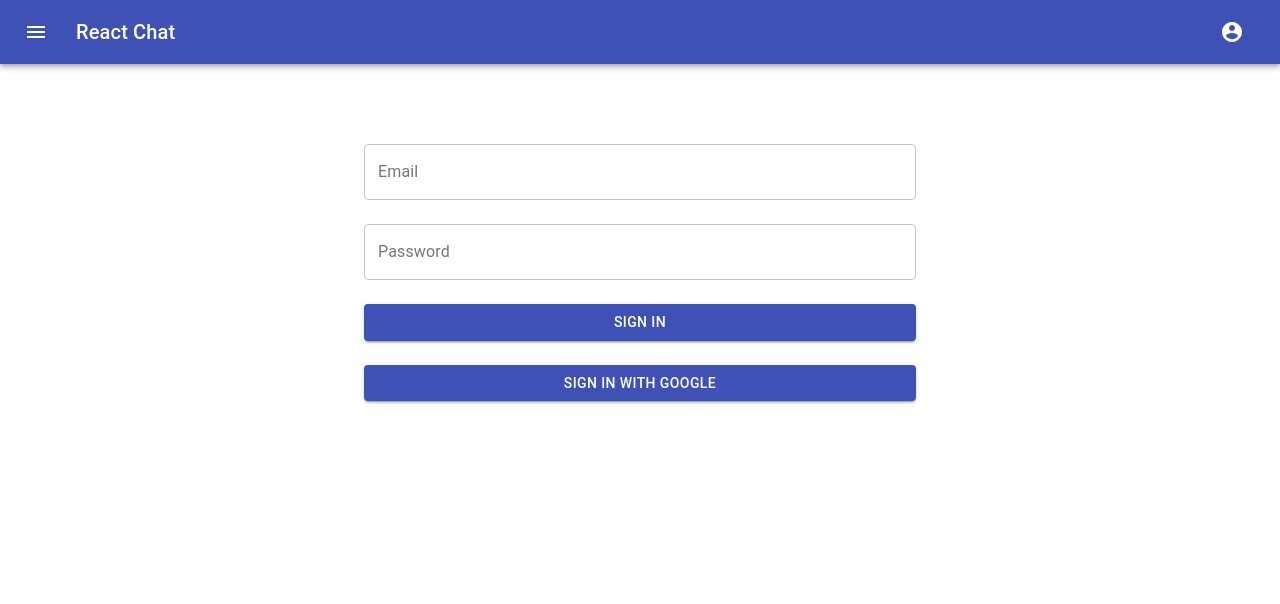
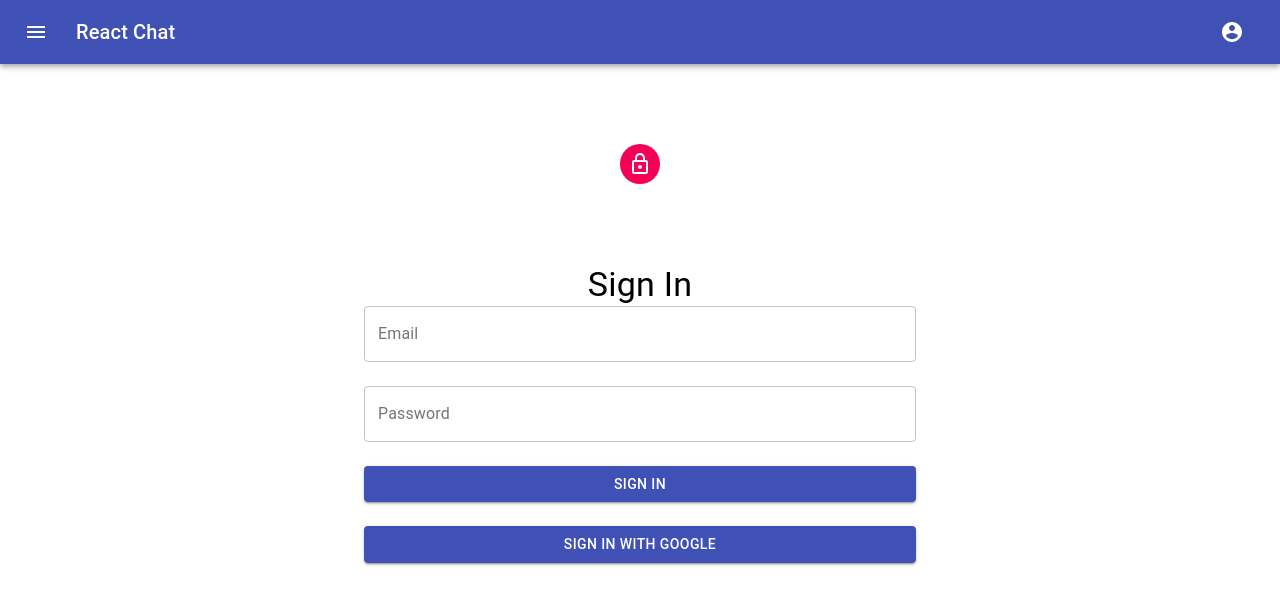
Before and after one commit to stphncrt/React_Chat, a React (Create React App) app: page /signIn in a window 1280 px wide. Shown: the top 604 px of the page. Built offline with nearby package versions, Linux system fonts and the light colour scheme; no server answers.

Commit message:
Validation Yup library added

```diff
--- a/package.json
+++ b/package.json
@@ -5,6 +5,7 @@
     "dependencies": {
         "@material-ui/core": "^4.12.3",
         "@material-ui/icons": "^4.11.2",
+        "@mui/icons-material": "^5.0.1",
         "@testing-library/jest-dom": "^5.11.4",
         "@testing-library/react": "^11.1.0",
         "@testing-library/user-event": "^12.1.10",
@@ -15,7 +16,8 @@
         "react-dom": "^17.0.2",
         "react-router-dom": "^5.3.0",
         "react-scripts": "4.0.3",
-        "web-vitals": "^1.0.1"
+        "web-vitals": "^1.0.1",
+        "yup": "^0.32.9"
     },
     "scripts": {
         "start": "react-scripts start",
--- a/src/firebase/firebase.utils.js
+++ b/src/firebase/firebase.utils.js
@@ -19,14 +19,25 @@ class Firebase {
 		firebase.initializeApp(config);
 		this.firebaseAuth = firebase.auth();
 	}
-	register(email, password) {
-		this.firebaseAuth.createUserWithEmailAndPassword(email, password);
+	async register(displayName, email, password) {
+		try {
+			await this.firebaseAuth.createUserWithEmailAndPassword(email, password);
+			this.firebaseAuth.currentUser.updateProfile({
+				displayName, //displayName : displayName,
+			});
+		} catch (error) {
+			console.log(error);
+		}
 	}
 	useGoogleProvider() {
 		const googleProvider = new firebase.auth.GoogleAuthProvider();
 		googleProvider.setCustomParameters({ prompt: "select_account" });
 		this.firebaseAuth.signInWithPopup(googleProvider);
 	}
+	signIn(email, password) {
+		this.firebaseAuth.signInWithEmailAndPassword(email, password);
+	}
+
 	signOut() {
 		this.firebaseAuth.signOut();
 	}
--- a/src/pages/SignIn.js
+++ b/src/pages/SignIn.js
@@ -1,12 +1,28 @@
 import React from "react";
-import { Container, Grid, Button, TextField } from "@material-ui/core";
+import { Container, Grid, Button, TextField, Avatar, Typography } from "@material-ui/core";
 import { makeStyles } from "@material-ui/core/styles";
 import firebase from "../firebase/firebase.utils";
 import { Formik } from "formik";
+import * as Yup from "yup";
+import LockOutlinedIcon from "@material-ui/icons/LockOutlined";
 
-const styles = makeStyles({
-	wrapper: { marginTop: "5rem" },
+const signInValidationSchema = Yup.object().shape({
+	email: Yup.string().email("Invalid email").required("Required"),
+	password: Yup.string()
+		.required("Please Enter your password")
+		.matches(
+			/^(?=.*[A-Za-z])(?=.*\d)(?=.*[@$!%*#?&])[A-Za-z\d@$!%*#?&]{8,}$/,
+			"Must Contain 8 Characters, One Uppercase, One Lowercase, One Number and one special case Character",
+		),
 });
+
+const styles = makeStyles((theme) => ({
+	wrapper: { marginTop: "5rem", textAlign: "center" },
+	avatar: {
+		margin: "5rem auto",
+		backgroundColor: theme.palette.secondary.main,
+	},
+}));
 
 function SignIn() {
 	const signInStyles = styles();
@@ -18,15 +34,21 @@ function SignIn() {
 		email: "",
 		password: "",
 	};
-
 	const handleSignInSubmit = (values) => {
-		alert(JSON.stringify(values, null, 2));
+		firebase.signIn(values.email, values.password);
 	};
 
 	return (
 		<Container className={signInStyles.wrapper} maxWidth="sm">
-			<Formik initialValues={initialValues} onSubmit={handleSignInSubmit}>
-				{({ handleSubmit, values, handleChange }) => (
+			<Avatar className={signInStyles.avatar}>
+				<LockOutlinedIcon />
+			</Avatar>
+			<Typography variant="h4">Sign In</Typography>
+			<Formik
+				initialValues={initialValues}
+				onSubmit={handleSignInSubmit}
+				validationSchema={signInValidationSchema}>
+				{({ handleSubmit, values, handleChange, errors }) => (
 					<form onSubmit={handleSubmit}>
 						<Grid container spacing={3}>
 							<Grid item xs={12}>
@@ -38,6 +60,8 @@ function SignIn() {
 									fullWidth
 									onChange={handleChange}
 									value={values.email}
+									error={errors.email}
+									helperText={errors.email}
 								/>
 							</Grid>
 							<Grid item xs={12}>
@@ -50,6 +74,8 @@ function SignIn() {
 									fullWidth
 									onChange={handleChange}
 									value={values.password}
+									error={errors.password}
+									helperText={errors.password}
 								/>
 							</Grid>
 							<Grid item xs={12}>
--- a/src/pages/SignUp.js
+++ b/src/pages/SignUp.js
@@ -3,6 +3,18 @@ import { Button, TextField, Grid, Container } from "@material-ui/core";
 import { makeStyles } from "@material-ui/core/styles";
 import { useFormik } from "formik";
 import Firebase from "../firebase/firebase.utils";
+import * as Yup from "yup";
+
+const signUpValidationSchema = Yup.object().shape({
+	displayName: Yup.string().required("Required"),
+	email: Yup.string().email("Invalid email").required("Required"),
+	password: Yup.string()
+		.required("Please Enter your password")
+		.matches(
+			/^(?=.*[A-Za-z])(?=.*\d)(?=.*[@$!%*#?&])[A-Za-z\d@$!%*#?&]{8,}$/,
+			"Must Contain 8 Characters, One Uppercase, One Lowercase, One Number and one special case Character",
+		),
+});
 
 const styles = makeStyles({
 	wrapper: {
@@ -20,8 +32,10 @@ function SignUp() {
 			displayName: "",
 			password: "",
 		},
+
+		validationSchema: signUpValidationSchema,
 		onSubmit: (values) => {
-			Firebase.register(values.email, values.password);
+			Firebase.register(values.displayName, values.email, values.password);
 		},
 	});
 	return (
@@ -37,6 +51,8 @@ function SignUp() {
 							fullWidth
 							value={formik.values.displayName}
 							onChange={formik.handleChange}
+							error={formik.errors.displayName}
+							helperText={formik.errors.displayName}
 						/>
 					</Grid>
 					<Grid item xs={12}>
@@ -48,6 +64,8 @@ function SignUp() {
 							fullWidth
 							value={formik.values.email}
 							onChange={formik.handleChange}
+							error={formik.errors.email}
+							helperText={formik.errors.email}
 						/>
 					</Grid>
 					<Grid item xs={12}>
@@ -60,6 +78,8 @@ function SignUp() {
 							fullWidth
 							value={formik.values.password}
 							onChange={formik.handleChange}
+							error={formik.errors.password}
+							helperText={formik.errors.password}
 						/>
 					</Grid>
 					<Grid item xs={12}>
```
Also changed, not shown: 1 other file (tests, documents, lock files or other folders).
